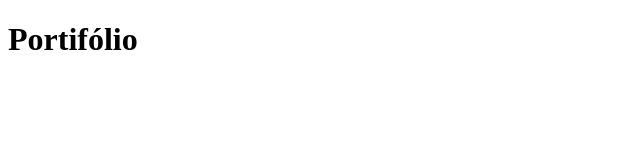
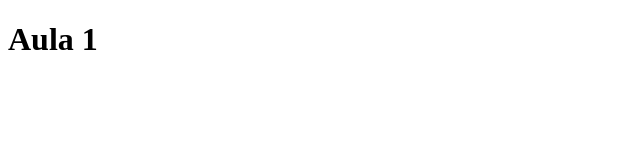
Before and after one commit to larissaozorio/DW1-LarissaOzorio.github.io, a plain HTML site: page aula1.html in a window 1280 px wide. Shown: the whole page, without its empty margins (0-640 px from the left). Drawn offline with Linux system fonts and the light colour scheme.

Commit message:
Update aula1.html

```diff
--- a/aula1.html
+++ b/aula1.html
@@ -2,7 +2,8 @@
 <html>
 <body>
 
-    <p><h1>Portifólio</h1></p>
+    <p><h1>Aula 1</h1></p>
+
 
 
 </body>
```
